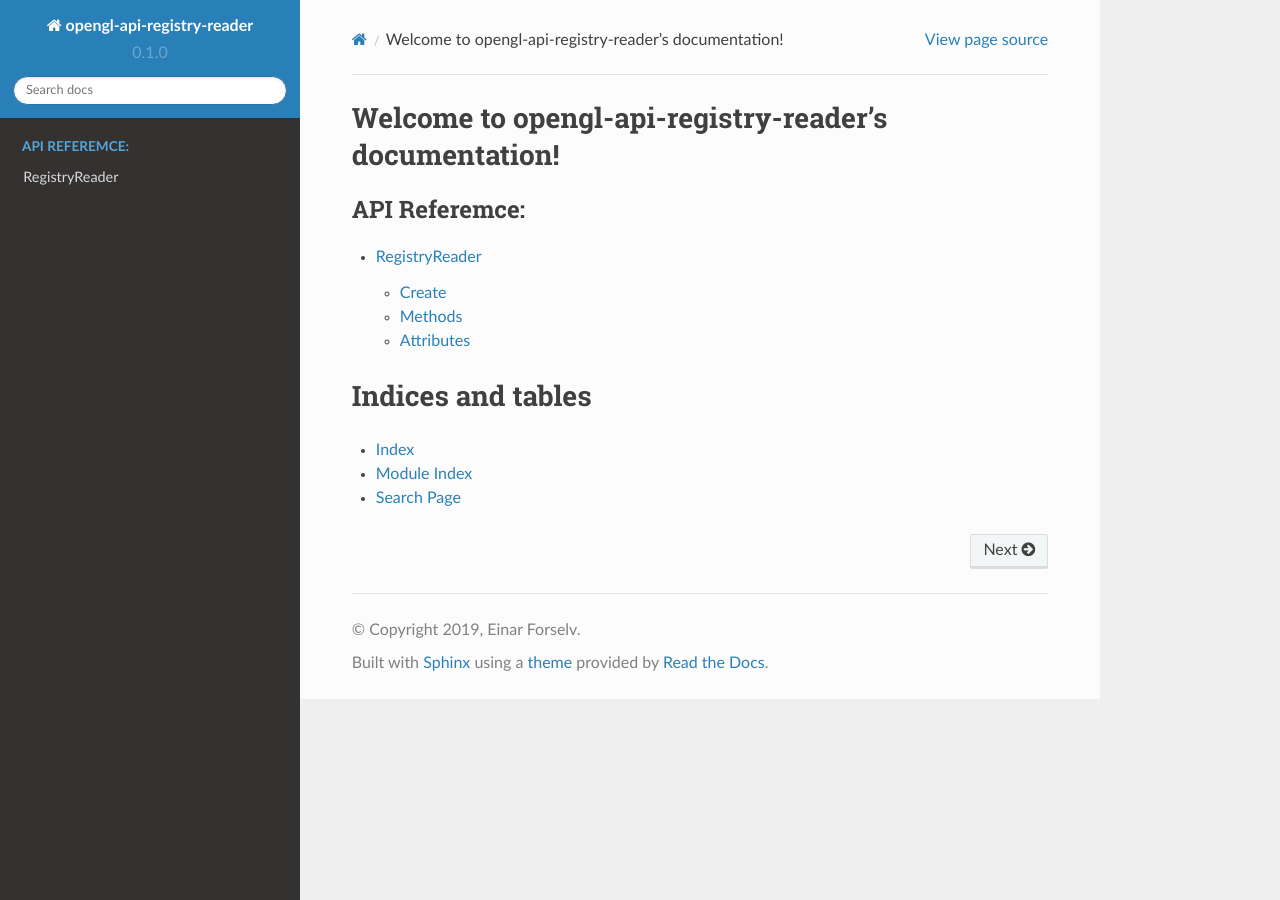
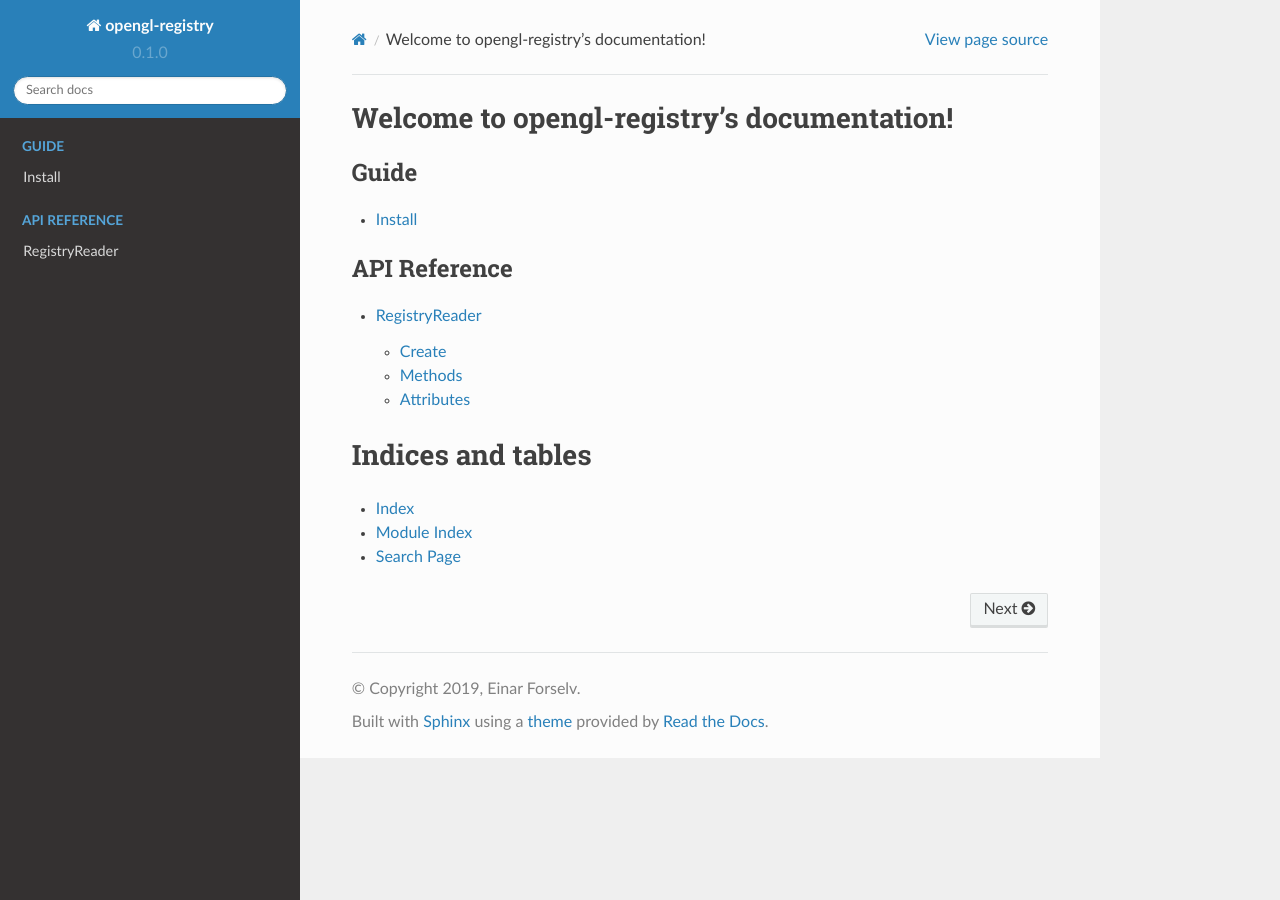
Before and after one commit to moderngl/opengl-registry, a Sphinx documentation site: the page built from docs/index.rst, in a window 1280 px wide. Built offline with Sphinx 7.4.7 and the Read the Docs theme 2.0.0, drawn with Linux system fonts in a browser that asks for light colours.

Commit message:
Lingering issues after project rename

```diff
--- a/docs/conf.py
+++ b/docs/conf.py
@@ -19,7 +19,7 @@
 
 # -- Project information -----------------------------------------------------
 
-project = 'opengl-api-registry-reader'
+project = 'opengl-registry'
 copyright = '2019, Einar Forselv'
 author = 'Einar Forselv'
 
@@ -104,7 +104,7 @@ html_static_path = ['_static']
 # -- Options for HTMLHelp output ---------------------------------------------
 
 # Output file base name for HTML help builder.
-htmlhelp_basename = 'opengl-api-registry-readerdoc'
+htmlhelp_basename = 'opengl-registrydoc'
 
 
 # -- Options for LaTeX output ------------------------------------------------
@@ -131,7 +131,7 @@ latex_elements = {
 # (source start file, target name, title,
 #  author, documentclass [howto, manual, or own class]).
 latex_documents = [
-    (master_doc, 'opengl-api-registry-reader.tex', 'opengl-api-registry-reader Documentation',
+    (master_doc, 'opengl-registry.tex', 'opengl-registry Documentation',
      'Einar Forselv', 'manual'),
 ]
 
@@ -141,7 +141,7 @@ latex_documents = [
 # One entry per manual page. List of tuples
 # (source start file, name, description, authors, manual section).
 man_pages = [
-    (master_doc, 'opengl-api-registry-reader', 'opengl-api-registry-reader Documentation',
+    (master_doc, 'opengl-registry', 'opengl-registry Documentation',
      [author], 1)
 ]
 
@@ -152,8 +152,8 @@ man_pages = [
 # (source start file, target name, title, author,
 #  dir menu entry, description, category)
 texinfo_documents = [
-    (master_doc, 'opengl-api-registry-reader', 'opengl-api-registry-reader Documentation',
-     author, 'opengl-api-registry-reader', 'A simple tool for extracting information from the OpenGL API Registry .',
+    (master_doc, 'opengl-registry', 'opengl-registry Documentation',
+     author, 'opengl-registry', 'A tool for extracting information from the OpenGL API Registry .',
      'Miscellaneous'),
 ]
 
--- a/docs/index.rst
+++ b/docs/index.rst
@@ -1,15 +1,20 @@
-.. opengl-api-registry-reader documentation master file, created by
+.. opengl-reader documentation master file, created by
    sphinx-quickstart on Sun Sep 15 18:20:22 2019.
    You can adapt this file completely to your liking, but it should at least
    contain the root `toctree` directive.
 
-Welcome to opengl-api-registry-reader's documentation!
-======================================================
-
+Welcome to opengl-registry's documentation!
+===========================================
 
 .. toctree::
    :maxdepth: 2
-   :caption: API Referemce:
+   :caption: Guide
+
+   guide/install
+
+.. toctree::
+   :maxdepth: 2
+   :caption: API Reference
 
    reference/reader
 
--- a/opengl_registry/__init__.py
+++ b/opengl_registry/__init__.py
@@ -1 +1,3 @@
 from opengl_registry.reader import RegistryReader  # noqa
+
+__version__ = '0.1.0'
--- a/setup.py
+++ b/setup.py
@@ -6,7 +6,7 @@ setup(
     description="A simple tool for extracting information from the OpenGL API Registry",
     long_description=open('README.md').read(),
     long_description_content_type='text/markdown',
-    url="https://github.com/moderngl/opengl-api-registry-reader",
+    url="https://github.com/moderngl/opengl-registry",
     author="Einar Forselv",
     author_email="eforselv@gmail.com",
     python_requires='>=3.5',
@@ -17,7 +17,7 @@ setup(
         'requests<3',
     ],
     project_urls={
-        'Documentation': 'https://opengl-api-registry-reader.readthedocs.io',
+        'Documentation': 'https://opengl-registry.readthedocs.io',
         'OpenGL-Registry': 'https://github.com/KhronosGroup/OpenGL-Registry',
     },
     classifiers=[
```
Also changed, not shown: docs/guide/install.rst (added, +7 -0 lines), 1 other file.
